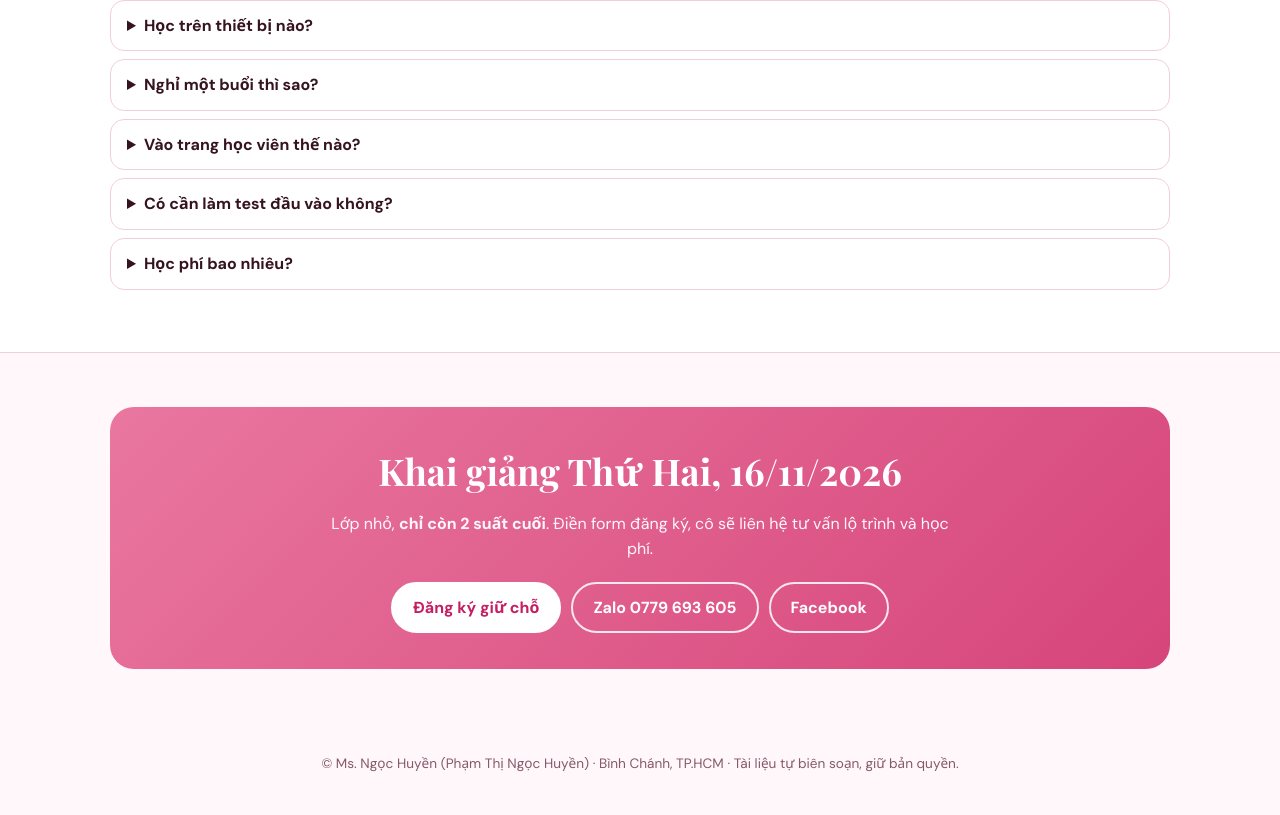
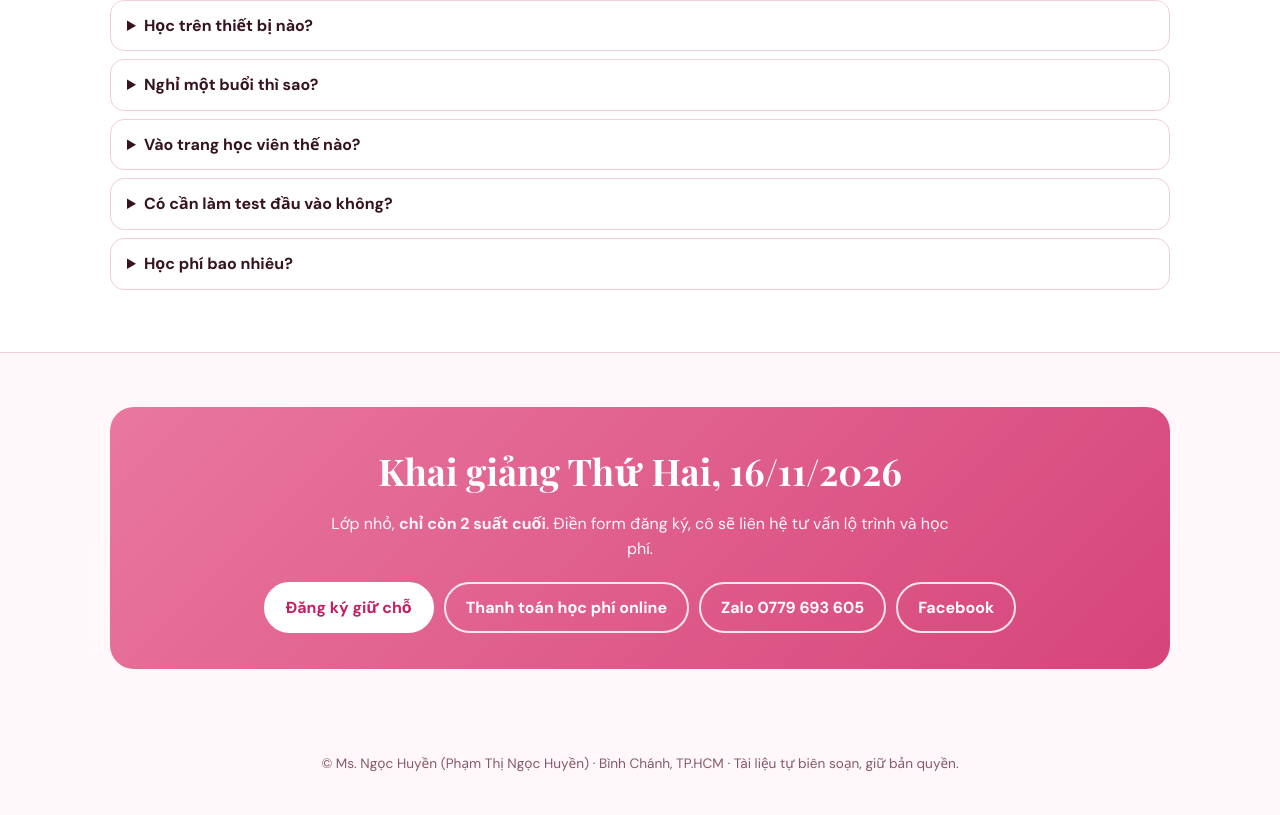
Before and after one commit to phamthingochuyen891997-jpg/toeic500-online, a plain HTML site: page gioi-thieu.html in a window 1280 px wide. Shown: the part 4920-5735 px from the top of the page. Drawn offline with nearby package versions, Linux system fonts and the light colour scheme; a web font is replaced by a local one.

Commit message:
Thêm nút đăng ký & thanh toán online qua web học viên
Co-Authored-By: Claude Opus 5.5 <noreply@anthropic.com>
Claude-Session: https://claude.ai/code/session_0177F7ybj3dJQ9WYsVEYtZsr

```diff
--- a/gioi-thieu.html
+++ b/gioi-thieu.html
@@ -145,7 +145,7 @@ footer{text-align:center;color:var(--muted);font-size:.85rem;padding:30px 0 40px
 
 <section><div class="wrap">
   <div class="final"><h2>Khai giảng Thứ Hai, 16/11/2026</h2><p>Lớp nhỏ, <b>chỉ còn 2 suất cuối</b>. Điền form đăng ký, cô sẽ liên hệ tư vấn lộ trình và học phí.</p>
-  <div class="cta"><a class="btn w" href="https://claude.ai/artifact/EgVfnFnJj9BoqY942xa3Br" target="_blank" rel="noopener">Đăng ký giữ chỗ</a><a class="btn o" href="https://zalo.me/0779693605" target="_blank" rel="noopener">Zalo 0779 693 605</a><a class="btn o" href="https://www.facebook.com/share/1GTNA4jTdH/" target="_blank" rel="noopener">Facebook</a></div></div>
+  <div class="cta"><a class="btn w" href="https://claude.ai/artifact/EgVfnFnJj9BoqY942xa3Br" target="_blank" rel="noopener">Đăng ký giữ chỗ</a><a class="btn o" href="https://my-english-workspace-cf8d7.web.app/dashboard-student.html?goi=toeic-online-500">Thanh toán học phí online</a><a class="btn o" href="https://zalo.me/0779693605" target="_blank" rel="noopener">Zalo 0779 693 605</a><a class="btn o" href="https://www.facebook.com/share/1GTNA4jTdH/" target="_blank" rel="noopener">Facebook</a></div></div>
 </div></section>
 <footer>© Ms. Ngọc Huyền (Phạm Thị Ngọc Huyền) · Bình Chánh, TP.HCM · Tài liệu tự biên soạn, giữ bản quyền.</footer>
 </body></html>
```
